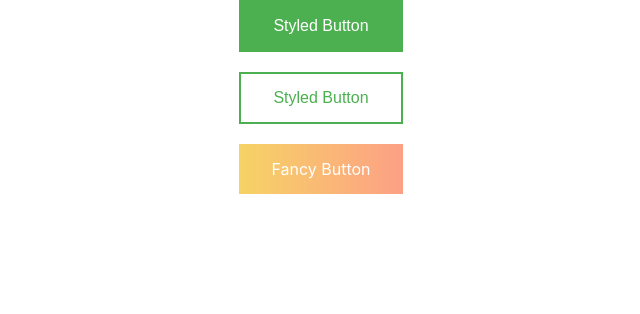
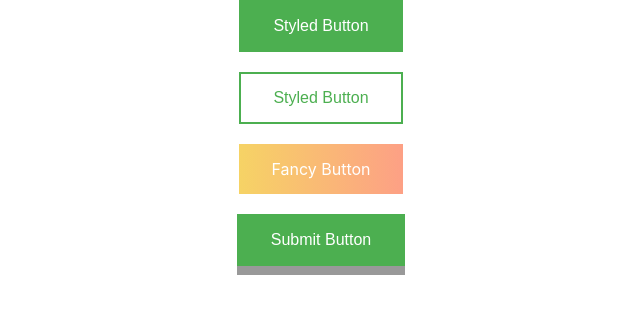
Before and after one commit to amontalvof/react-styled-demo, a React (Create React App) app: page / in a window 1280 px wide. Shown: the top 314 px of the page, without its empty margins (319-959 px from the left). Built offline with nearby package versions, Linux system fonts and the light colour scheme.

Commit message:
feat: Passed Props and Adding Attributes

```diff
--- a/src/App.js
+++ b/src/App.js
@@ -1,5 +1,5 @@
 import './App.css';
-import { StyledButton, FancyButton } from './components/Button';
+import { StyledButton, FancyButton, SubmitButton } from './components/Button';
 
 function App() {
     return (
@@ -13,6 +13,10 @@ function App() {
                 <br />
             </div>
             <FancyButton as="a">Fancy Button</FancyButton>
+            <div>
+                <br />
+            </div>
+            <SubmitButton>Submit Button</SubmitButton>
         </div>
     );
 }
--- a/src/components/Button/Button.styles.js
+++ b/src/components/Button/Button.styles.js
@@ -18,3 +18,15 @@ export const FancyButton = styled(StyledButton)`
     background-image: linear-gradient(to right, #f6d365 0%, #fda085 100%);
     border: none;
 `;
+
+export const SubmitButton = styled(StyledButton).attrs((props) => ({
+    type: 'submit',
+}))`
+    box-shadow: 0 9px #999;
+    &:active {
+        background-color: ${(props) =>
+            props.variant !== 'outline' ? '#FFF' : '#4caf50'};
+        box-shadow: 0 5px #666;
+        transform: translateY(4px);
+    }
+`;
--- a/src/components/Button/index.js
+++ b/src/components/Button/index.js
@@ -1,3 +1,3 @@
-import { StyledButton, FancyButton } from './Button.styles';
+import { StyledButton, FancyButton, SubmitButton } from './Button.styles';
 
-export { StyledButton, FancyButton };
+export { StyledButton, FancyButton, SubmitButton };
```
